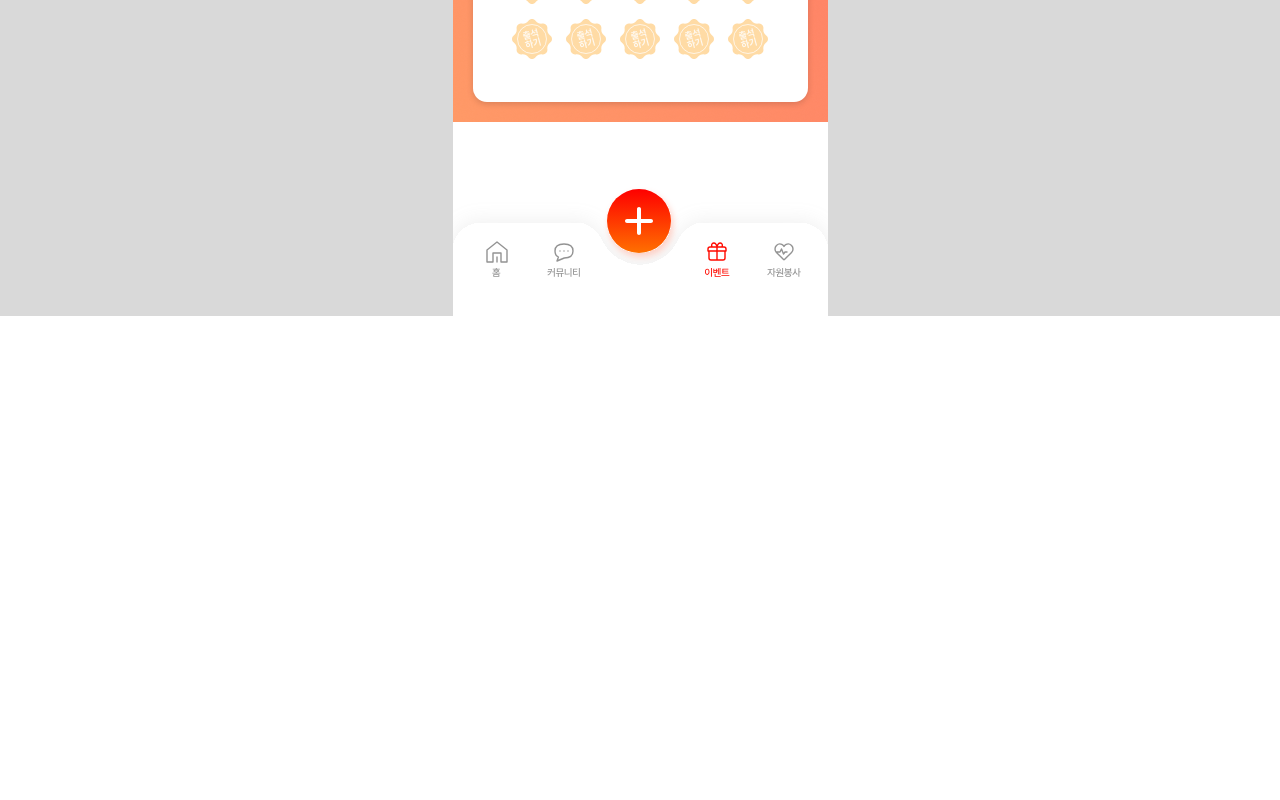
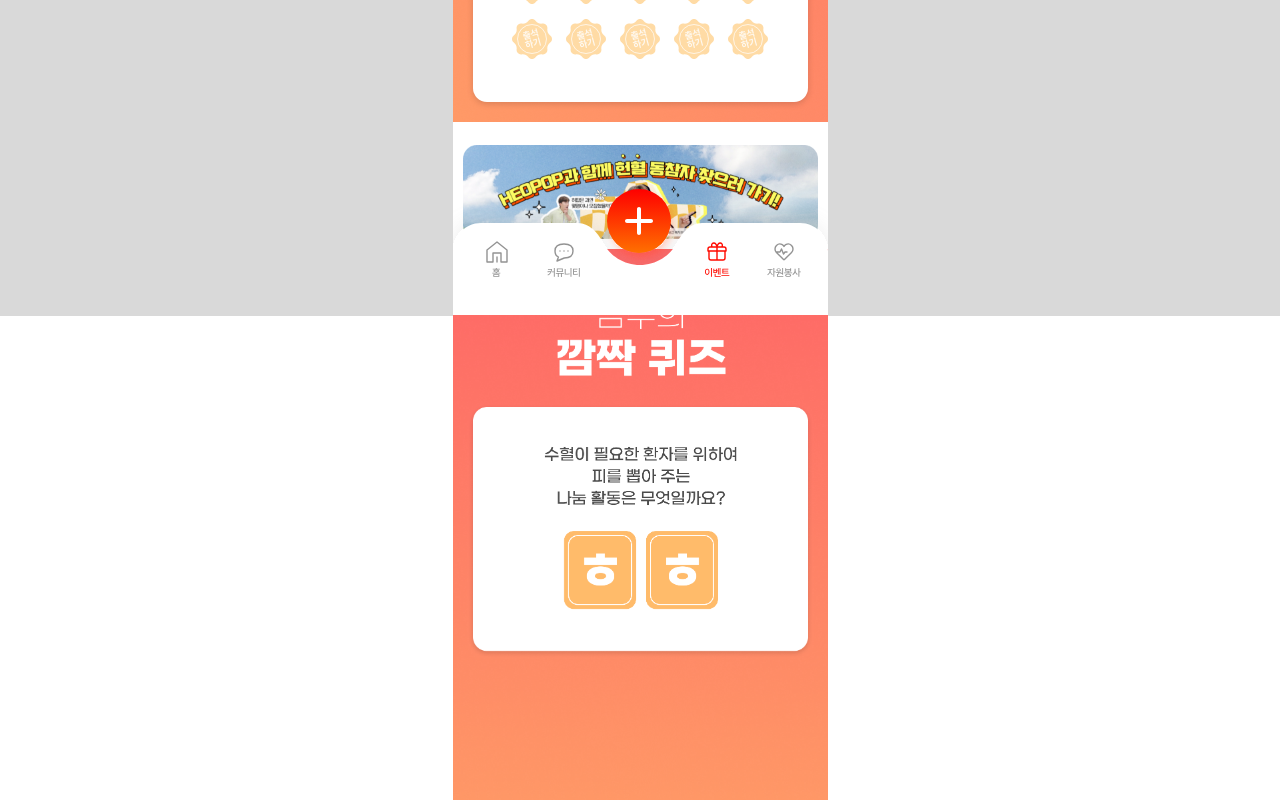
Before and after one commit to RedCross-Revive-Hackthon/frontend, a React (Vite) app: page /event in a window 1280 px wide. Shown: the part 484-1284 px from the top of the page. Before the commit the page ends 800 px from the top, so only its background shows below. Built offline with nearby package versions, Linux system fonts and the light colour scheme; a web font is replaced by a local one.

Commit message:
feat: 퀴즈 이벤트

```diff
--- a/src/pages/Event.tsx
+++ b/src/pages/Event.tsx
@@ -1,6 +1,7 @@
 import { Checked, NotChecked } from '../components/icon/icon';
 import React, { useState } from 'react';
 
+import EventImg from '../assets/images/eventImg.png';
 import Footer from '../components/common/Footer';
 import attendanceBg from '../assets/images/출석체크배경.png';
 import attendanceMessage from '../assets/images/출석체크문구.png';
@@ -28,6 +29,7 @@ const Event = () => {
           </CheckList>
         </AttendaceMain>
       </AttendanceWrapper>
+      <ImgContainer src={EventImg} />
       <Footer />
     </>
   );
@@ -75,3 +77,9 @@ const CheckList = styled.div`
 const CheckContainer = styled.div`
   cursor: pointer;
 `;
+
+const ImgContainer = styled.img`
+  position: absolute;
+  top: 62.9rem;
+  width: 100%;
+`;
```
Also changed, not shown: src/assets/images/eventImg.png (added).
